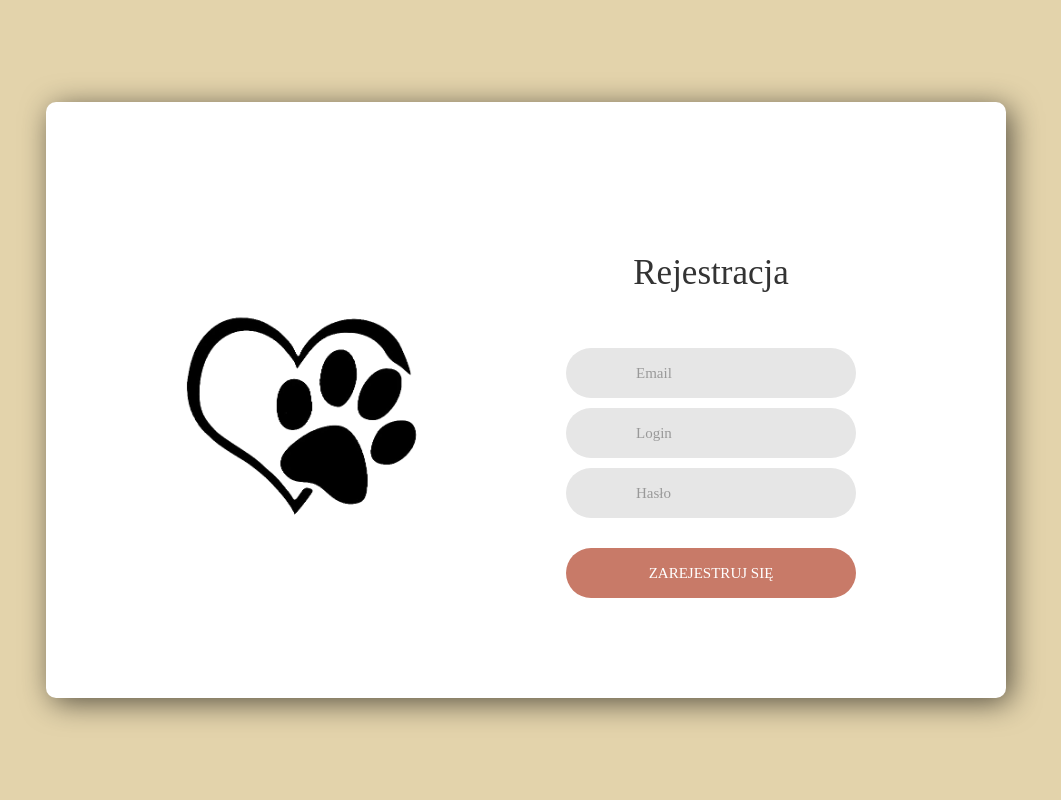
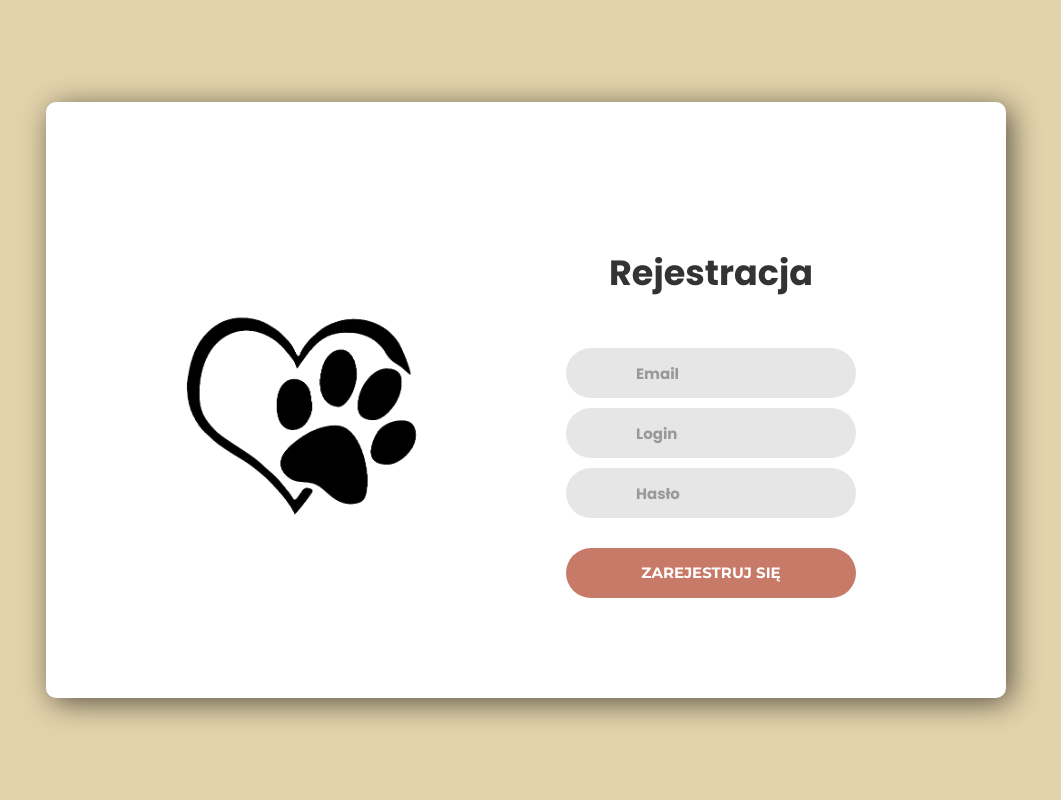
Before and after one commit to marekszlapa/pok, a Django app: page /register in a window 1280 px wide. Shown: the whole page, without its empty margins (114-1175 px from the left). Run offline with Django 3.2, Linux system fonts and the light colour scheme; some web fonts are replaced.

Commit message:
Zmodyfikowanie formularza + wygląd dodawania psa

```diff
--- a/pokochaj_zwierzaka/models.py
+++ b/pokochaj_zwierzaka/models.py
@@ -19,10 +19,12 @@ class Dog(models.Model):
     breed = models.CharField(max_length=2, choices=BREEDS_AVAILABLE)
     name = models.CharField(max_length=30)
     character = models.TextField(max_length=1024)
-    special_needs = models.TextField(max_length=1024)
-    diseases = models.TextField(max_length=1024)
+    special_needs = models.TextField(max_length=1024, null=True, default=None, blank=True)
+    diseases = models.TextField(max_length=1024, null=True, default=None, blank=True)
     shelter_stay = models.DateField()
     shelter = models.ForeignKey(User, on_delete=models.CASCADE)
+    photo = models.ImageField(upload_to='static/images/dogsphotos/', null=True, default=None, blank=True)
+
 
     def __str__(self):
         return self.name
--- a/pokochaj_zwierzaka/views.py
+++ b/pokochaj_zwierzaka/views.py
@@ -6,40 +6,38 @@ from django.contrib import messages
 from .models import Dog
 from .forms import CreateDogForm
 
-#tworzenie widków
+
+# tworzenie widków
 
 def index(request):
-
     if request.method == 'POST':
         username = request.POST['username']
         password = request.POST['password']
 
-        user = auth.authenticate(username = username, password =password  )
+        user = auth.authenticate(username=username, password=password)
 
         if user is not None:
-            auth.login(request , user)
+            auth.login(request, user)
             return redirect('/home')
         else:
             messages.info(request, 'Niewłaściwy login lub hasło')
             return redirect("/")
     else:
-        return render(request,'index.html')
+        return render(request, 'index.html')
 
 
 def register(request):
-
     if request.method == 'POST':
-
         email = request.POST['email']
         username = request.POST['username']
-        password= request.POST['password']
+        password = request.POST['password']
 
-
-        user = User.objects.create_user(username = username , password = password , email = email)
+        user = User.objects.create_user(username=username, password=password, email=email)
         user.save()
         return redirect('http://127.0.0.1:8000')
 
-    return render(request,'register.html')
+    return render(request, 'register.html')
+
 
 def custom(request):
     return render(request, 'custom.html')
@@ -48,18 +46,22 @@ def custom(request):
 def home(request):
     return render(request, 'home.html')
 
+
 def profil(request):
     return render(request, 'profile.html')
+
 
 def matching(request):
     return render(request, 'matching.html')
 
+
 def twoje_psy(request):
     return render(request, 'twoje_psy.html')
 
+
 def create_dog(request):
     if request.method == 'POST':
-        create_dog_form = CreateDogForm(request.POST)
+        create_dog_form = CreateDogForm(request.POST, request.FILES)
         if create_dog_form.is_valid():
             born = create_dog_form.cleaned_data['born']
             breed = create_dog_form.cleaned_data['breed']
@@ -69,14 +71,14 @@ def create_dog(request):
             diseases = create_dog_form.cleaned_data['diseases']
             shelter = request.user
             shelter_stay = create_dog_form.cleaned_data['shelter_stay']
-
-            new_dog = Dog(born=born,breed=breed,name=name,character=character,special_needs=special_needs,
-                          diseases=diseases,shelter_stay=shelter_stay,shelter=shelter)
+            photo = create_dog_form.cleaned_data['photo']
+            new_dog = Dog(born=born, breed=breed, name=name, character=character, special_needs=special_needs,
+                          diseases=diseases, shelter_stay=shelter_stay, shelter=shelter, photo=photo)
             new_dog.save()
-            #messages.info(request, 'Pomyślnie dodano nowego psa do bazy')
+            # messages.info(request, 'Pomyślnie dodano nowego psa do bazy')
             return redirect('/twoje_psy')
     else:
         create_dog_form = CreateDogForm()
-        #messages.info(request, 'Nie udało się dodać nowego psa do bazy')
+        # messages.info(request, 'Nie udało się dodać nowego psa do bazy')
 
-    return render(request, 'create_dog.html',{'create_dog_form':create_dog_form})
+    return render(request, 'create_dog.html', {'create_dog_form': create_dog_form})
--- a/static/css/main.css
+++ b/static/css/main.css
@@ -1,26 +1,3 @@
-/*//////////////////////////////////////////////////////////////////
-[ Czcionki ]*/
-
-@font-face {
-  font-family: Poppins-Regular;
-  src: url('../fonts/poppins/Poppins-Regular.ttf');
-}
-
-@font-face {
-  font-family: Poppins-Bold;
-  src: url('../fonts/poppins/Poppins-Bold.ttf');
-}
-
-@font-face {
-  font-family: Poppins-Medium;
-  src: url('../fonts/poppins/Poppins-Medium.ttf');
-}
-
-@font-face {
-  font-family: Montserrat-Bold;
-  src: url('../fonts/montserrat/Montserrat-Bold.ttf');
-}
-
 /*//////////////////////////////////////////////////////////////////
 [ style ]*/
 
@@ -32,7 +9,7 @@
 
 body, html {
 	height: 100%;
-	font-family: Poppins-Regular, sans-serif;
+	font-family: Poppins, sans-serif;
 }
 
 input {
@@ -85,14 +62,14 @@ iframe {
 }
 
 .txt1 {
-  font-family: Poppins-Regular;
+  font-family: Poppins;
   font-size: 13px;
   line-height: 1.5;
   color: #999999;
 }
 
 .txt2 {
-  font-family: Poppins-Regular;
+  font-family: Poppins;
   font-size: 13px;
   line-height: 1.5;
   color: #666666;
@@ -157,12 +134,11 @@ iframe {
 }
 
 .login100-form-title {
-  font-family: Poppins-Bold;
+  font-family: Poppins;
   font-size: 35px;
   color: #333333;
   line-height: 1.2;
   text-align: center;
-
   width: 100%;
   display: block;
   padding-bottom: 54px;
@@ -178,11 +154,10 @@ iframe {
 }
 
 .input100 {
-  font-family: Poppins-Medium;
+  font-family: Poppins;
   font-size: 15px;
   line-height: 1.5;
   color: #666666;
-
   display: block;
   width: 100%;
   background: #e6e6e6;
@@ -205,12 +180,11 @@ iframe {
 }
 
 .login100-form-btn {
-  font-family: Montserrat-Bold;
+  font-family: Montserrat;
   font-size: 15px;
   line-height: 1.5;
   color: #fff;
   text-transform: uppercase;
-
   width: 100%;
   height: 50px;
   border-radius: 25px;
@@ -294,7 +268,7 @@ iframe {
   right: 8px;
   pointer-events: none;
 
-  font-family: Poppins-Medium;
+  font-family: Poppins;
   color: #c80000;
   font-size: 13px;
   line-height: 1.4;
--- a/templates/index.html
+++ b/templates/index.html
@@ -4,6 +4,9 @@
 <head>
 	<title>POK Logowanie</title>
 	<meta charset="UTF-8">
+    <link rel="preconnect" href="https://fonts.gstatic.com">
+    <link href="https://fonts.googleapis.com/css2?family=Poppins:wght@700&display=swap" rel="stylesheet">
+    <link href="https://fonts.googleapis.com/css2?family=Montserrat:wght@700&display=swap" rel="stylesheet">
     <link rel="icon" href="{% static 'images/lapka.png' %}">
 	<link rel="stylesheet" type="text/css" href="{% static 'css/logowanie.css' %}">
 </head>
--- a/templates/register.html
+++ b/templates/register.html
@@ -5,6 +5,9 @@
 	<title>POK Rejestracja</title>
 	<meta charset="UTF-8">
 	<meta name="viewport" content="width=device-width, initial-scale=1">
+    <link rel="preconnect" href="https://fonts.gstatic.com">
+    <link href="https://fonts.googleapis.com/css2?family=Poppins:wght@700&display=swap" rel="stylesheet">
+    <link href="https://fonts.googleapis.com/css2?family=Montserrat:wght@700&display=swap" rel="stylesheet">
 	<link rel="stylesheet" type="text/css" href="{% static 'css/main.css' %}">
     <link rel="icon" href="{% static 'images/lapka.png' %}">
 </head>
```
Also changed, not shown: pokochaj_zwierzaka/forms.py (+8 -4 lines), static/css/logowanie.css (+7 -5 lines), templates/base.html (+30 -12 lines), templates/create_dog.html (+12 -5 lines).
